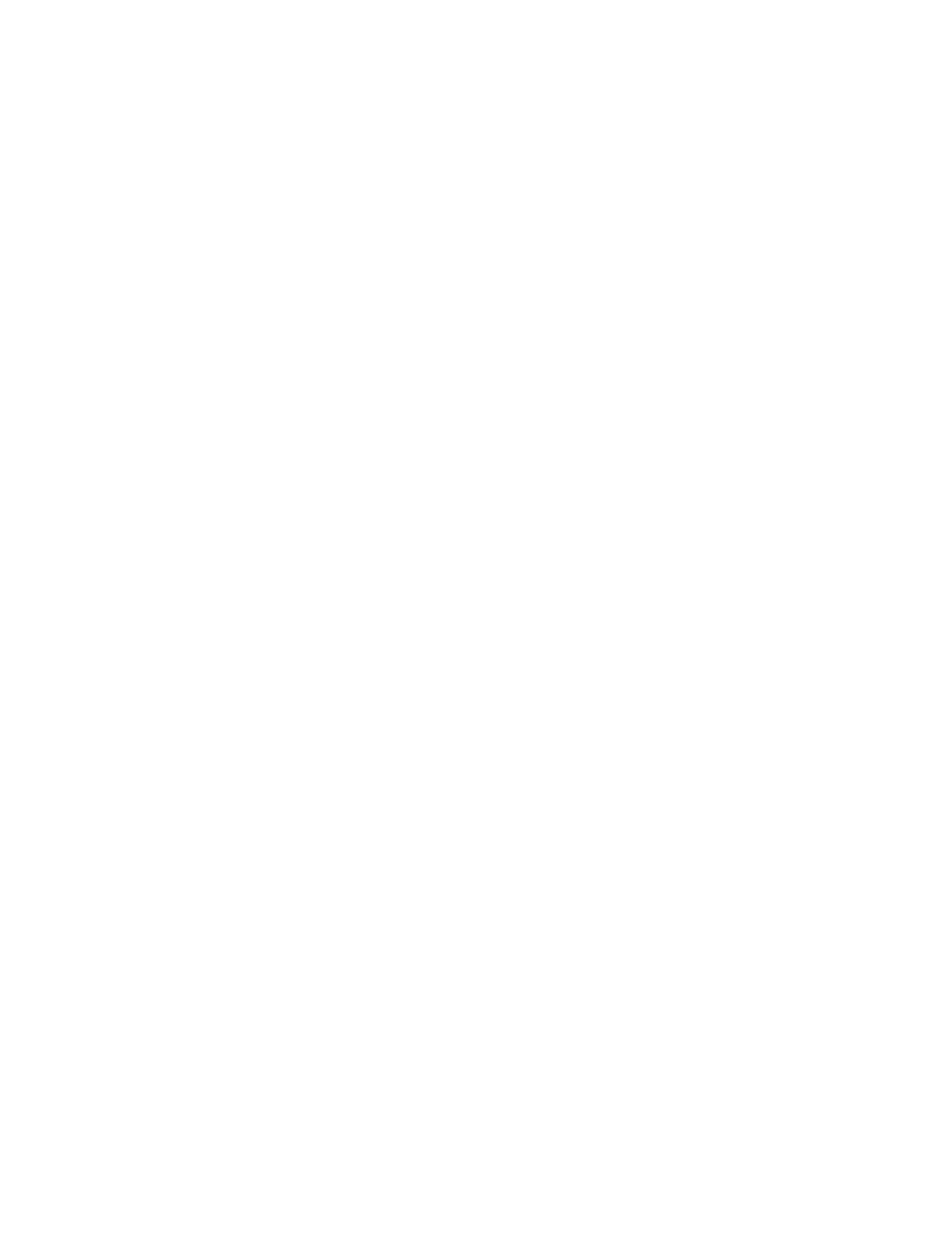
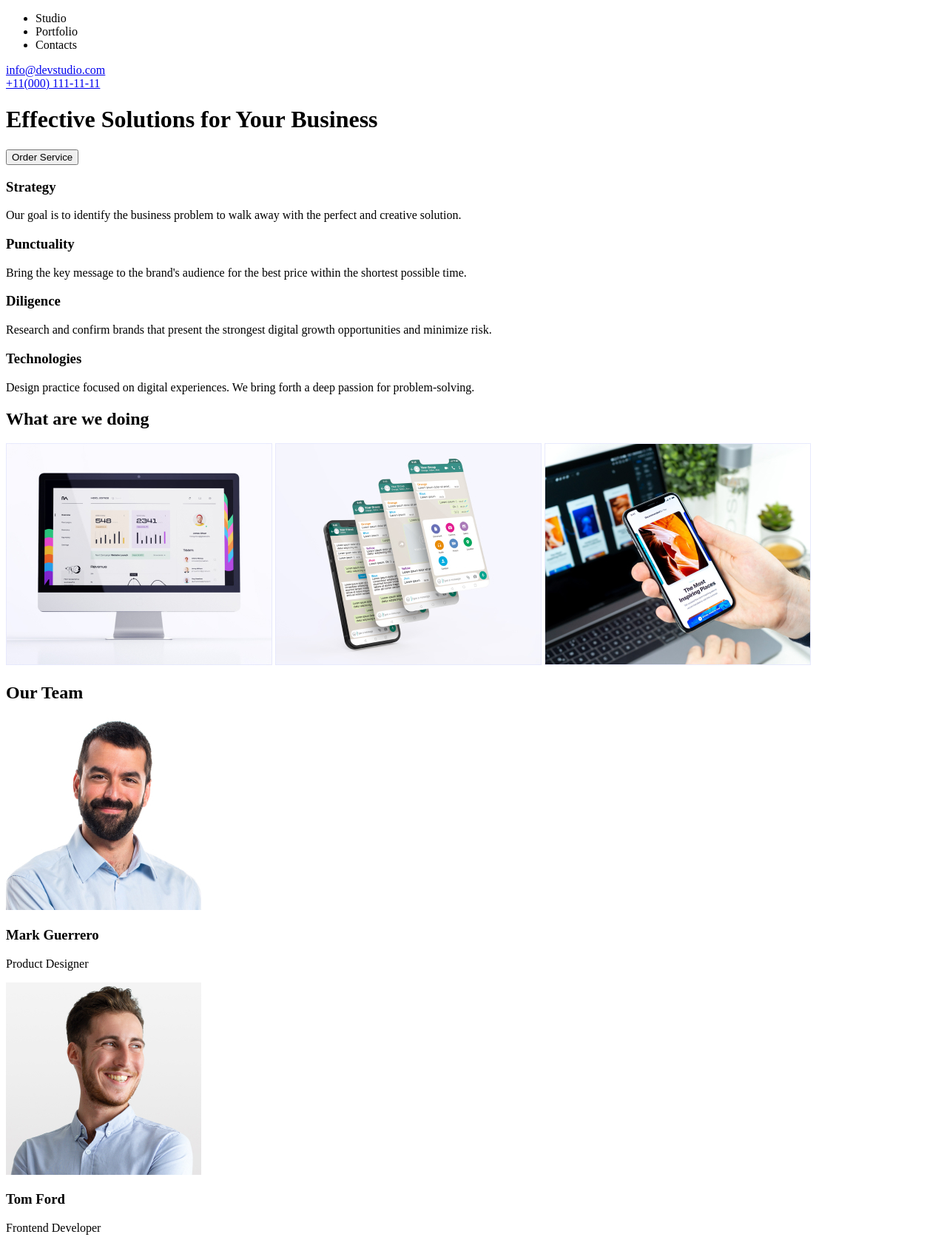
Before and after one commit to KarolinaIvanitska/goit-markup-hw-01, a plain HTML site: page index.html in a window 1280 px wide. Shown: the top 1672 px of the page at 74% size. Before the commit the page ends 800 px from the top, so only its background shows below. Drawn offline with Linux system fonts and the light colour scheme.

Commit message:
Update index.html

```diff
--- a/index.html
+++ b/index.html
@@ -5,11 +5,62 @@
     <meta name="viewport" content="width=device-width, initial-scale=1.0">
     <title>Main page</title>
 </head>
+
 <body>
 <header>
-    <a href="http://127.0.0.1:5500/index.html"Webstudiologo> </a>
+    <a href="http://127.0.0.1:5500/index.html" Webstudiologo> </a>
+    <nav>
+        <ul>
+            <li>Studio</li>
+            <li>Portfolio</li>
+            <li>Contacts</li>
+        </ul>
+    </nav>
+                <a href="mailto:info@devstudio.com">info@devstudio.com</a> <br/>
+                <a href="tel:+11(000)111-11-11">+11(000) 111-11-11</a> <br/>
+</header>
 
+<main>
+    <h1>Effective Solutions for Your Business </h1>
+    <button>Order Service</button>
+        <h3>Strategy</h3>
+        <p>Our goal is to identify the business problem to walk away with the perfect and creative solution.</p>
+        <h3>Punctuality</h3>
+        <p>Bring the key message to the brand's audience for the best price within the shortest possible time.</p>
+        <h3>Diligence</h3>
+        <p>Research and confirm brands that present the strongest digital growth opportunities and minimize risk.</p>
+        <h3>Technologies</h3>
+        <p>Design practice focused on digital experiences. We bring forth a deep passion for problem-solving.</p>
 
-</header>
+    <section>
+        <h2>What are we doing</h2>
+        <img src="images/images/computer.jpg" alt="computer.picture"/>
+        <img src="images/images/phone.jpg" alt="phone.picture"/>
+        <img src="images/images/compphone.jpg" alt="compphonepicture"/>
+    </section>
+
+    <section>
+        <h2>Our Team</h2>
+        <img src="images/images/mark.jpg" alt="mark.photo"/>
+        <h3>Mark Guerrero</h3>
+        <p>Product Designer</p>
+        <img src="images/images/tom.jpg" alt="tom.photo"/>
+        <h3>Tom Ford</h3>
+        <p>Frontend Developer</p>
+        <img src="images/images/camila.jpg" alt="camila.photo"/>
+        <h3>Camila Garcia</h3>
+        <p>Marketing</p>
+        <img src="images/images/daniel.jpg" alt="daniel.photo"/>
+        <h3>Daniel Wilson</h3>
+        <p>UI Designer</p>
+    </section>
+</main>
+
+<footer>
+    <a href="http://127.0.0.1:5500/index.html" Webstudiologo> </a>
+    <p>Increase the flow of customers and sales for your business with digital marketing & growth solutions.</p>
+</footer>
+
 </body>
+
 </html>
```
